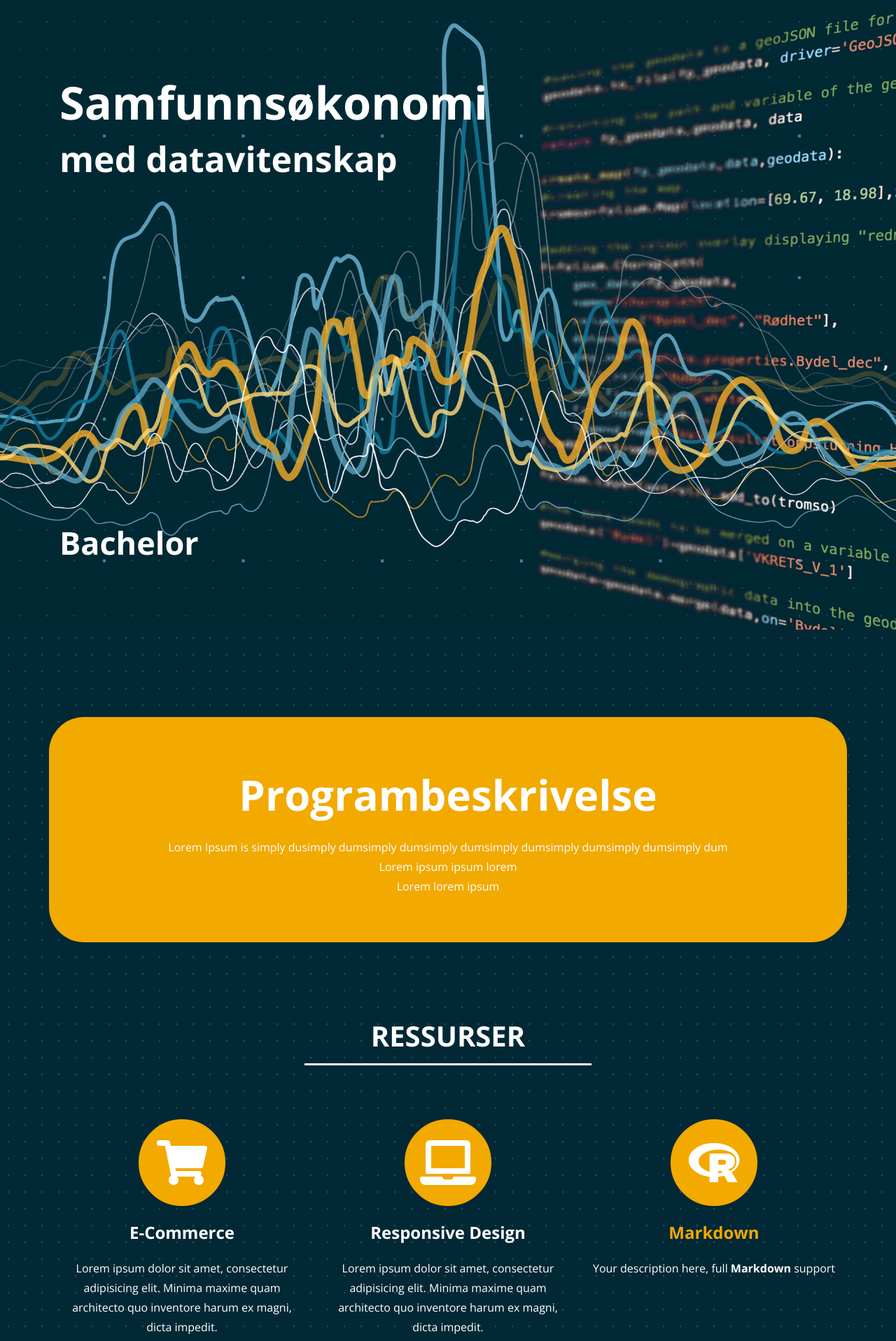
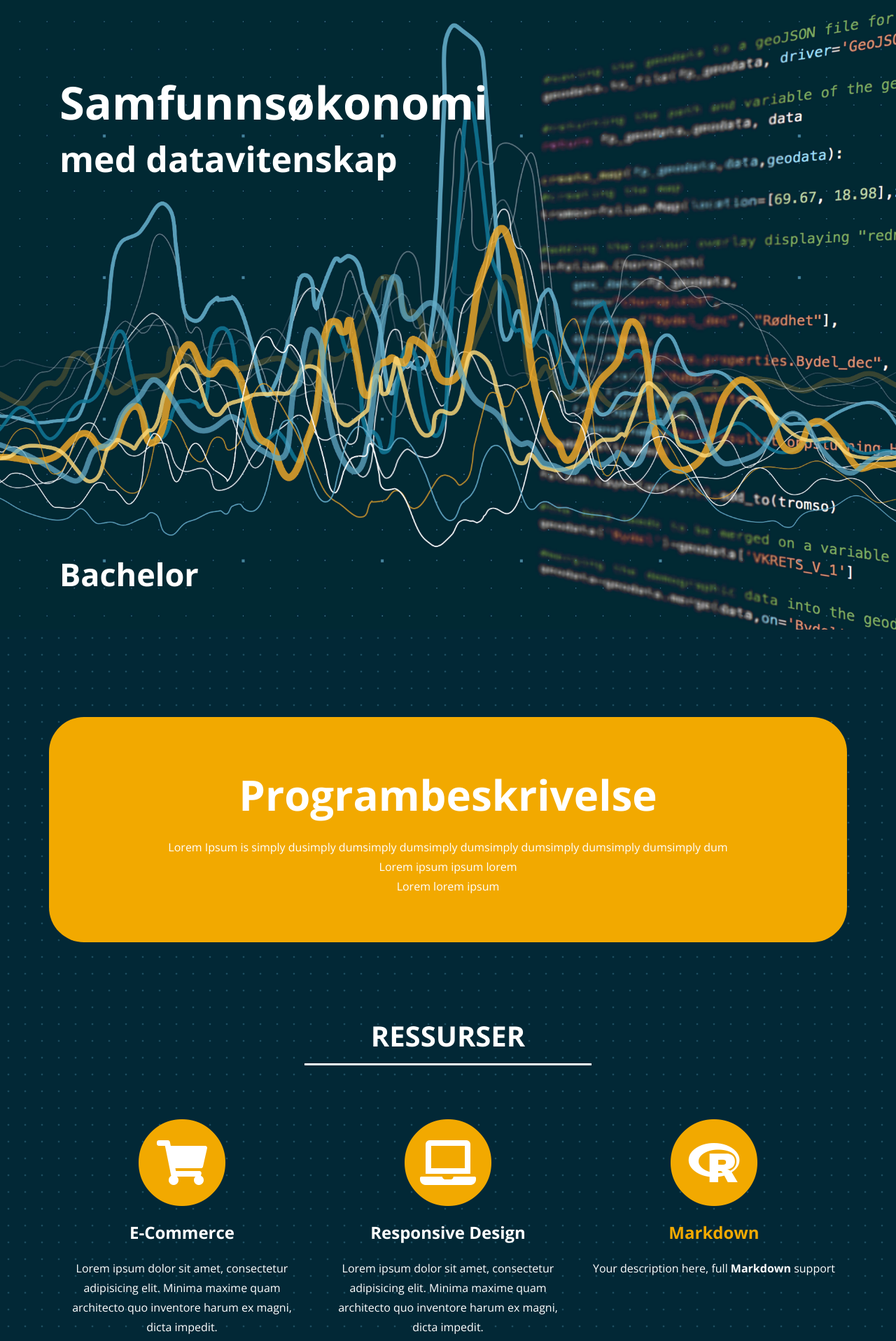
Before and after one commit to uit-econ/uit-econ.github.io, a Jekyll site: the page built from index.md, in a window 1280 px wide. Shown: the top 1917 px of the page at 70% size. Built offline with Jekyll 4.4.1, drawn with Linux system fonts in a browser that asks for light colours.

Commit message:
Update custom.css

```diff
--- a/assets/css/custom.css
+++ b/assets/css/custom.css
@@ -87,8 +87,9 @@ body{
 #masthead-title{
 	padding-top:10vh;
 	font-size: 65px;
-	font-weight:700;
+	font-weight:650;
 	text-align:left;
+	margin-left:0px;
 
 	}
 
@@ -102,7 +103,7 @@ body{
 	}
 
 #masthead-text{
-	padding-top:50vh;
+	padding-top:55vh;
 	font-size: 45px;
 
 	}
```
